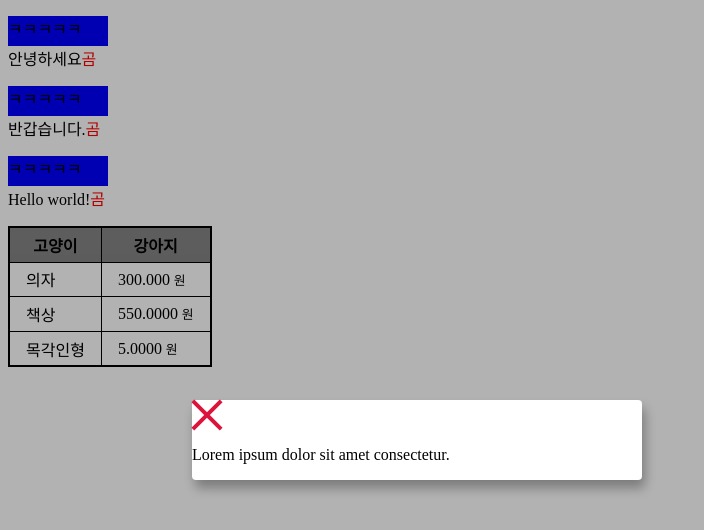
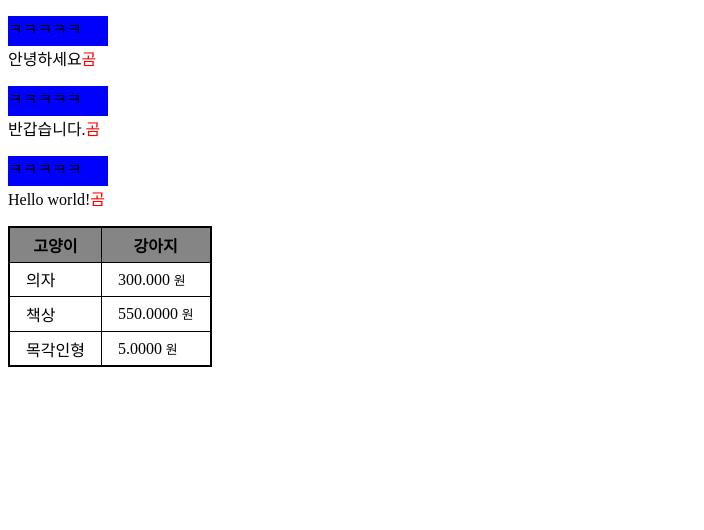
Before and after one commit to shinyelim/230612, a plain HTML site: page css/index.html in a window 1280 px wide. Both pictures are taken after a click on the button 207 px from the left and 415 px from the top of the page. Shown: the whole page, without its empty margins (0-704 px from the left). Drawn offline with Linux system fonts and the light colour scheme.

Commit message:
📝 스크립트 oneclick 구현완료

```diff
--- a/css/index.html
+++ b/css/index.html
@@ -41,5 +41,17 @@
     <p>Lorem ipsum dolor sit amet consectetur.</p>
   </div>
 </div>
+<script>
+  document.getElementById("moda1clbtn").onclick = function(){
+    document.getElementById("moda1").style.display = "none";
+  };
+
+
+</script>
 </body>
+
 </html>
+<!--목표:x버튼을 눌렀을때 모달이 사라졌으면 좋겠다.
+1.#modalclbtn을 클릭했을때
+#modal의 style 중 display:none으로 변경
+function(){}:입력함수-->
```
